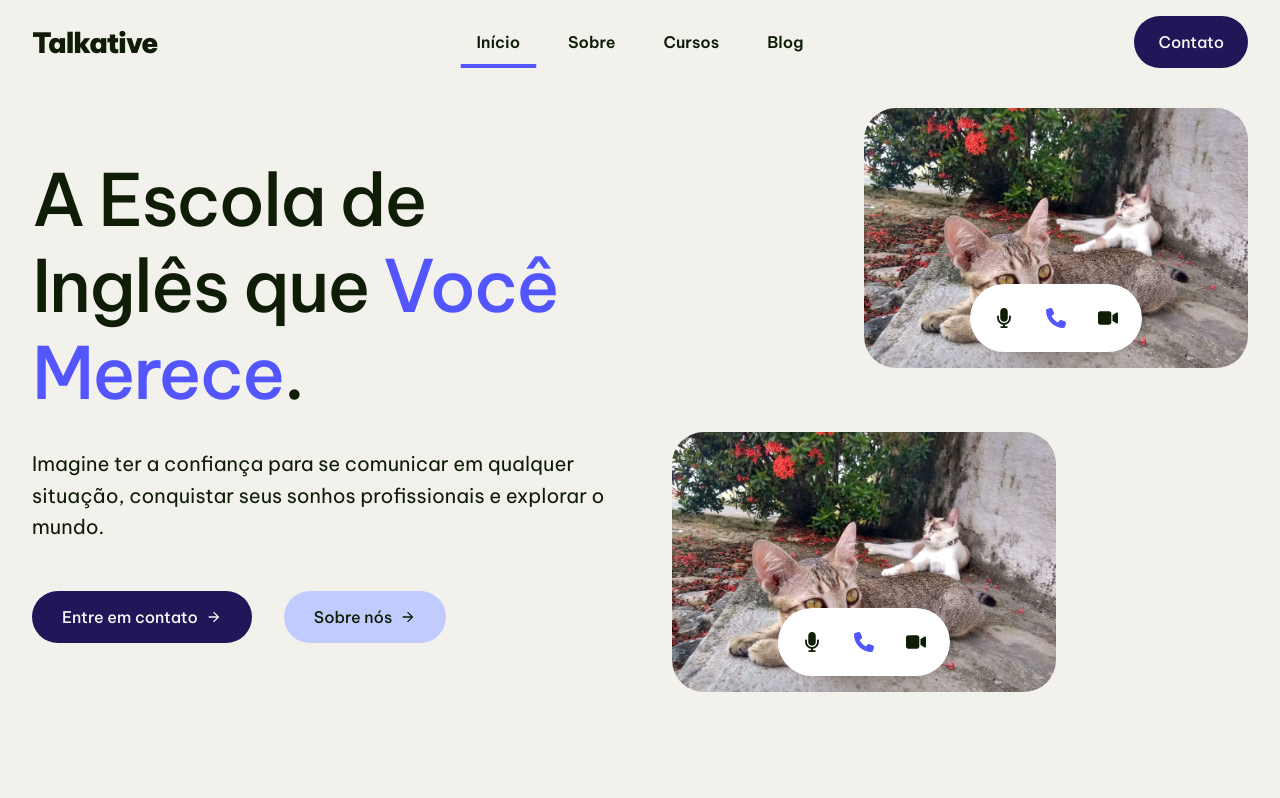
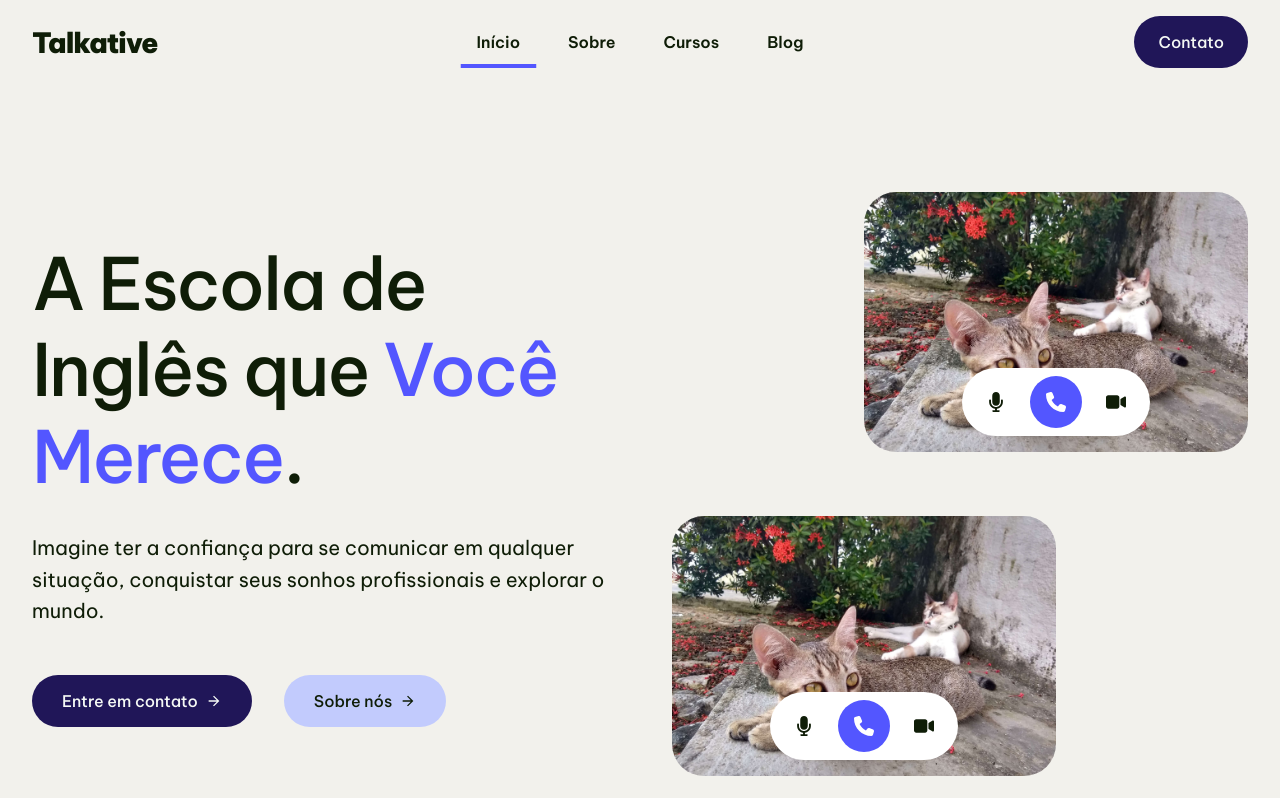
Before and after one commit to SnayderRodrigues/react-study, a React (Vite) app: page / in a window 1280 px wide. Shown: the top 798 px of the page. Built offline with nearby package versions, Linux system fonts and the light colour scheme.

Commit message:
update: small styles tweaks for homepage

```diff
--- a/src/pages/home/Blog.jsx
+++ b/src/pages/home/Blog.jsx
@@ -11,7 +11,10 @@ const Blog = () => {
         <div className="blog__cards-wrapper">
           <div className="blog__card">
             <img src={Cat} alt="" className="blog__image" />
-            <span>01.01.2024</span>
+            <div>
+              <span>Categoria</span>
+              <span>01.01.2024</span>
+            </div>
             <div className="blog__card-title">
               <Link to="blog">
                 <span>Lorem ipsum dolor sit amet consectetur.</span>
@@ -23,7 +26,10 @@ const Blog = () => {
           </div>
           <div className="blog__card">
             <img src={Cat} alt="" className="blog__image" />
-            <span>01.01.2024</span>
+            <div>
+              <span>Categoria</span>
+              <span>01.01.2024</span>
+            </div>
             <div className="blog__card-title">
               <Link to="blog">
                 <span>Lorem ipsum dolor sit amet consectetur.</span>
@@ -35,7 +41,10 @@ const Blog = () => {
           </div>
           <div className="blog__card">
             <img src={Cat} alt="" className="blog__image" />
-            <span>01.01.2024</span>
+            <div>
+              <span>Categoria</span>
+              <span>01.01.2024</span>
+            </div>
             <div className="blog__card-title">
               <Link to="blog">
                 <span>Lorem ipsum dolor sit amet consectetur.</span>
@@ -47,7 +56,10 @@ const Blog = () => {
           </div>
           <div className="blog__card">
             <img src={Cat} alt="" className="blog__image" />
-            <span>01.01.2024</span>
+            <div>
+              <span>Categoria</span>
+              <span>01.01.2024</span>
+            </div>
             <div className="blog__card-title">
               <Link to="blog">
                 <span>Lorem ipsum dolor sit amet consectetur.</span>
--- a/src/pages/home/Hero.jsx
+++ b/src/pages/home/Hero.jsx
@@ -35,7 +35,9 @@ const Hero = () => {
             <img src={Cat} alt="" className="hero__image" />
             <div>
               <FaMicrophone />
-              <FaPhone />
+              <div>
+                <FaPhone />
+              </div>
               <FaVideo />
             </div>
           </div>
@@ -43,7 +45,9 @@ const Hero = () => {
             <img src={Cat} alt="" className="hero__image" />
             <div>
               <FaMicrophone />
-              <FaPhone />
+              <div>
+                <FaPhone />
+              </div>
               <FaVideo />
             </div>
           </div>
--- a/src/styles/pages/home/_about.scss
+++ b/src/styles/pages/home/_about.scss
@@ -93,7 +93,7 @@
   }
   &__info-headline {
     font-size: 2rem;
-    margin-bottom: 4rem;
+    margin-bottom: 2rem;
   }
   &__info-wrapper {
     width: 100%;
--- a/src/styles/pages/home/_blog.scss
+++ b/src/styles/pages/home/_blog.scss
@@ -31,11 +31,24 @@
       border-radius: 1rem;
       margin-bottom: 1rem;
     }
-    & > span {
+    & > div {
+      display: flex;
+      align-items: center;
+      gap: 1rem;
+      margin-bottom: 0.5rem;
+    }
+    & > div > span:nth-of-type(1) {
+      font-size: u.rem(14);
+      font-weight: 500;
+      color: var(--text-color-2);
+      background-color: var(--accent-color);
+      padding: 0.25rem 0.75rem;
+      border-radius: 999px;
+    }
+    & > div > span:nth-of-type(2) {
       font-size: u.rem(14);
       font-weight: 500;
       color: var(--text-color-4);
-      margin-bottom: 0.5rem;
     }
   }
   &__card-title {
--- a/src/styles/pages/home/_hero.scss
+++ b/src/styles/pages/home/_hero.scss
@@ -2,12 +2,12 @@
 
 .hero {
   width: 100%;
-  height: 100vh;
   background-color: var(--bg-color);
   display: flex;
   align-items: center;
   justify-content: center;
   overflow: hidden;
+  padding: 12rem 0;
 
   &__wrapper {
     display: flex;
@@ -65,21 +65,30 @@
     display: flex;
     align-items: center;
     justify-items: center;
-    gap: 2rem;
+    gap: 1.5rem;
     position: absolute;
     left: 50%;
     bottom: calc(0% + 1rem);
     transform: translate(-50%, 0%);
     z-index: 2;
     background-color: var(--white);
-    padding: 1.5rem;
+    padding: 0.5rem 1.5rem;
     border-radius: 999px;
 
     & > svg {
       font-size: 1.25rem;
     }
-    & > svg:nth-of-type(2) {
-      color: var(--accent-color);
+    & > div {
+      display: flex;
+      align-items: center;
+      justify-content: center;
+      background-color: var(--accent-color);
+      padding: 1rem;
+      border-radius: 50%;
+    }
+    & > div > svg {
+      font-size: 1.25rem;
+      color: var(--white);
     }
   }
 }
```
